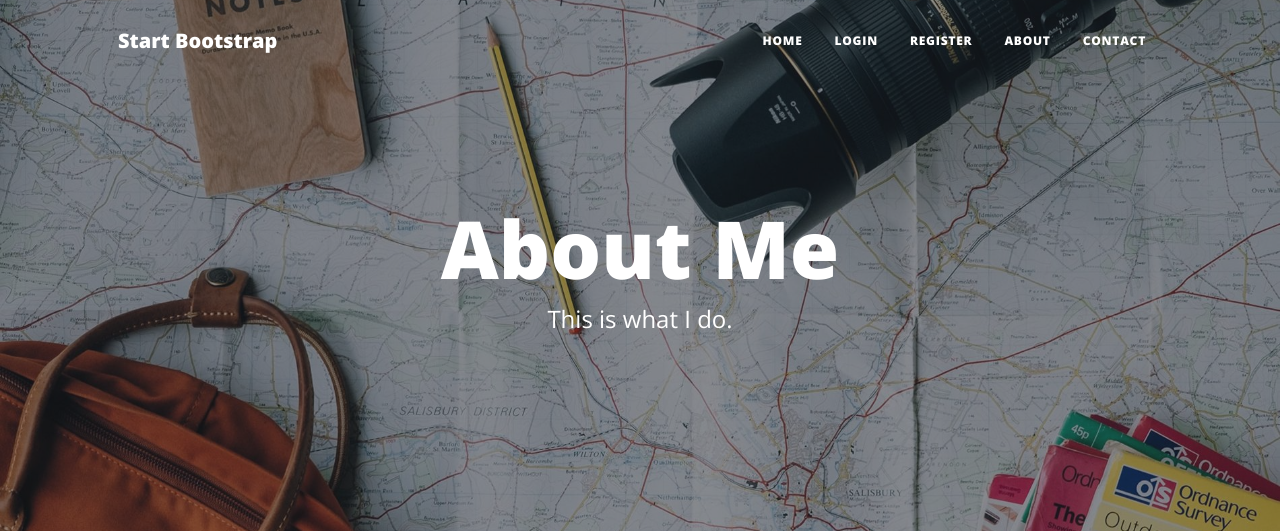
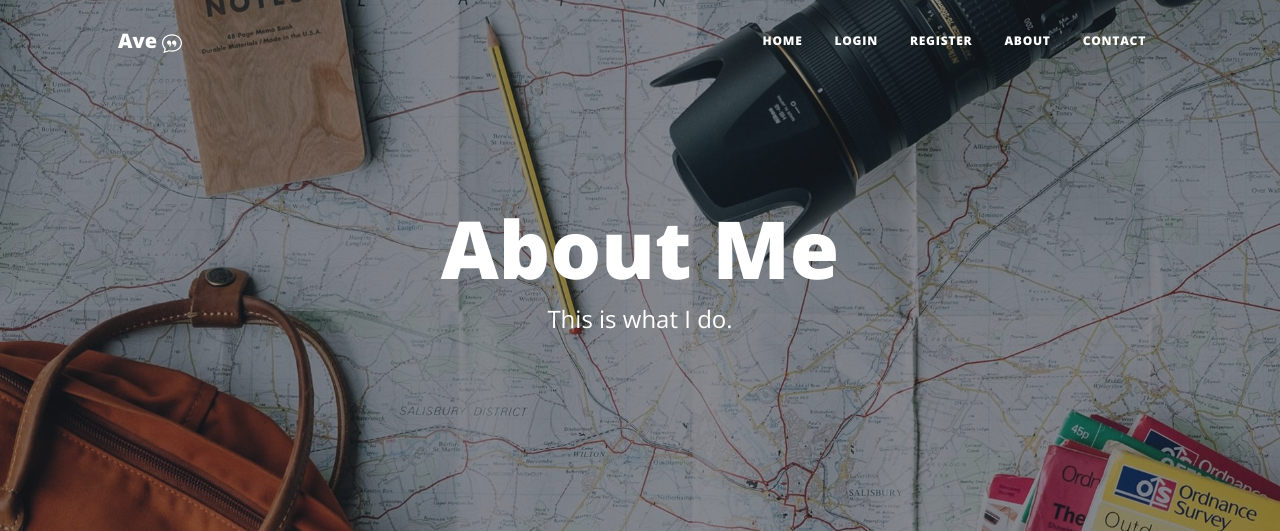
Before and after one commit to Ave04/livewebapp-Personal-Blog-with-users-, a Flask app: page /about in a window 1280 px wide. Shown: the top 531 px of the page. Run offline with Flask 3, Linux system fonts and the light colour scheme; some libraries are stand-ins or nearby versions.

Commit message:
updated header

```diff
--- a/templates/header.html
+++ b/templates/header.html
@@ -44,7 +44,10 @@
     <!-- Navigation-->
     <nav class="navbar navbar-expand-lg navbar-light" id="mainNav">
       <div class="container px-4 px-lg-5">
-        <a class="navbar-brand" href="/">Start Bootstrap</a>
+        <a class="navbar-brand" href="/">Ave <svg xmlns="http://www.w3.org/2000/svg" width="20" height="20" fill="currentColor" class="bi bi-chat-quote" viewBox="0 0 16 16">
+  <path d="M2.678 11.894a1 1 0 0 1 .287.801 11 11 0 0 1-.398 2c1.395-.323 2.247-.697 2.634-.893a1 1 0 0 1 .71-.074A8 8 0 0 0 8 14c3.996 0 7-2.807 7-6s-3.004-6-7-6-7 2.808-7 6c0 1.468.617 2.83 1.678 3.894m-.493 3.905a22 22 0 0 1-.713.129c-.2.032-.352-.176-.273-.362a10 10 0 0 0 .244-.637l.003-.01c.248-.72.45-1.548.524-2.319C.743 11.37 0 9.76 0 8c0-3.866 3.582-7 8-7s8 3.134 8 7-3.582 7-8 7a9 9 0 0 1-2.347-.306c-.52.263-1.639.742-3.468 1.105"/>
+  <path d="M7.066 6.76A1.665 1.665 0 0 0 4 7.668a1.667 1.667 0 0 0 2.561 1.406c-.131.389-.375.804-.777 1.22a.417.417 0 0 0 .6.58c1.486-1.54 1.293-3.214.682-4.112zm4 0A1.665 1.665 0 0 0 8 7.668a1.667 1.667 0 0 0 2.561 1.406c-.131.389-.375.804-.777 1.22a.417.417 0 0 0 .6.58c1.486-1.54 1.293-3.214.682-4.112z"/>
+</svg></a>
         <button
           class="navbar-toggler"
           type="button"
```
